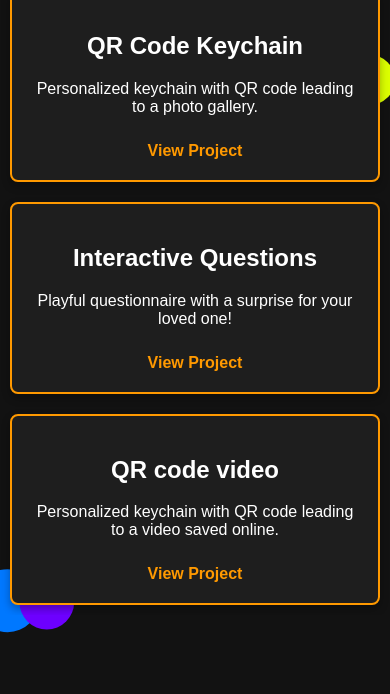
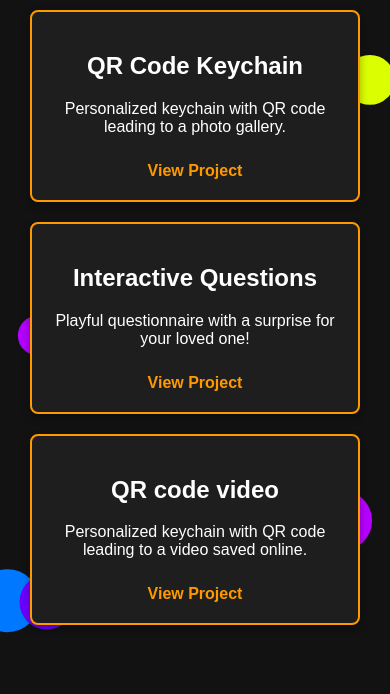
Before and after one commit to SuspectAX/MyPortfolio, a plain HTML site: page index.html in a window 390 px wide. Shown: the part 150-844 px from the top of the page. Drawn offline with Linux system fonts and the light colour scheme.

Commit message:
Update index.html

```diff
--- a/index.html
+++ b/index.html
@@ -13,9 +13,10 @@
             display: flex;
             flex-direction: column;
             align-items: center;
-            justify-content: center;
-            height: 100vh; /* Full height */
+            justify-content: flex-start; /* Align items to the top */
+            height: auto; /* Allow body height to adjust */
             margin: 0;
+            padding: 20px; /* Add padding for spacing */
             overflow: hidden; /* Prevent extra scrolling */
         }
 
@@ -23,6 +24,7 @@
             font-size: 2.5em;
             color: #ff9900; /* Orange accent */
             margin: 20px 0;
+            text-align: center; /* Center the title */
         }
 
         #projects-container {
@@ -32,7 +34,7 @@
             max-width: 900px;
             padding: 20px;
             overflow: auto; /* Allow scrolling within the project container if needed */
-            height: 100%; /* Full height for container */
+            height: auto; /* Adjust height for container */
         }
 
         .project-card {
@@ -70,7 +72,7 @@
         @media (max-width: 600px) {
             body {
                 flex-direction: column; /* Stack vertically */
-                height: auto; /* Height auto for mobile */
+                padding: 20px; /* Add padding for mobile */
             }
 
             #projects-container {
```
